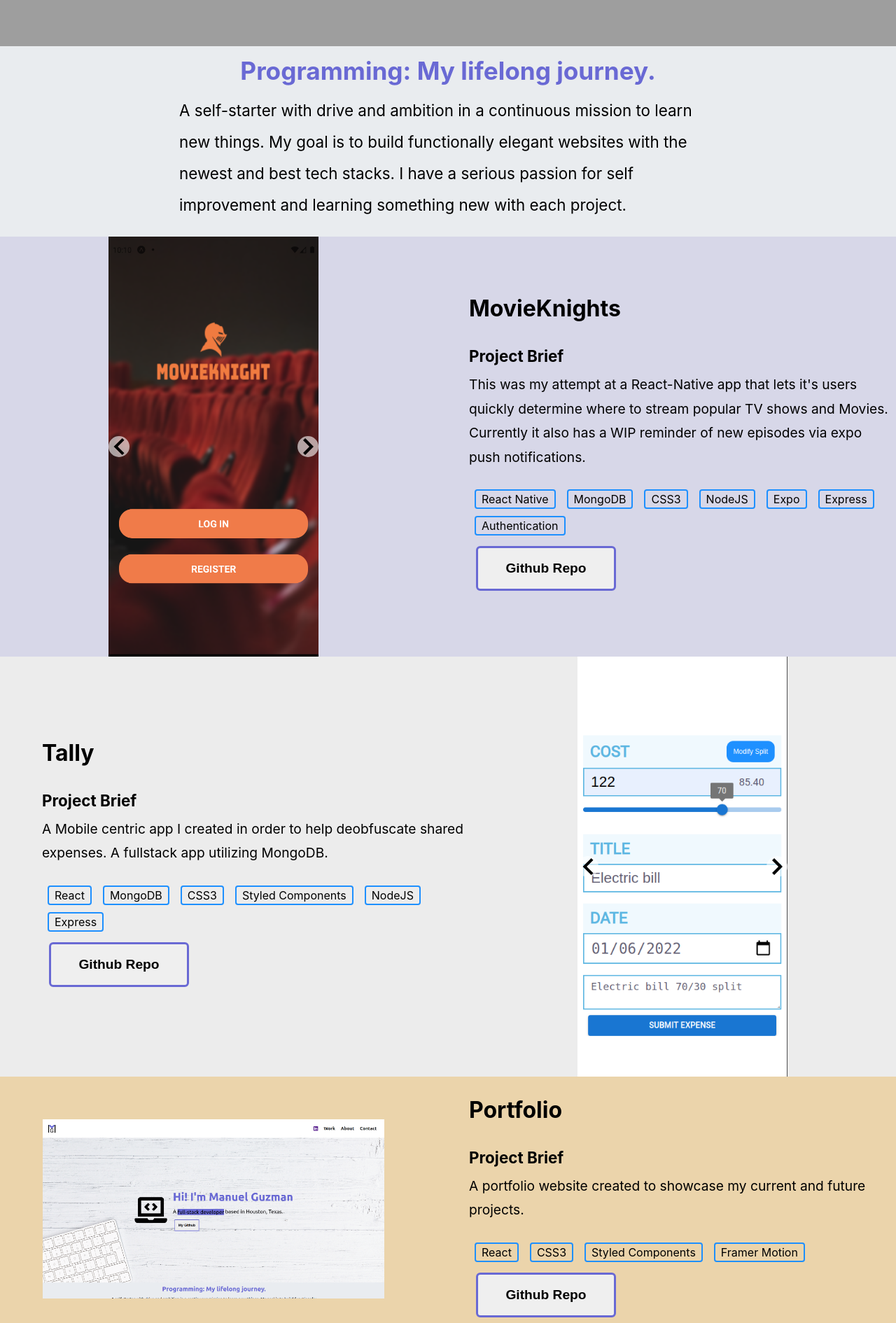
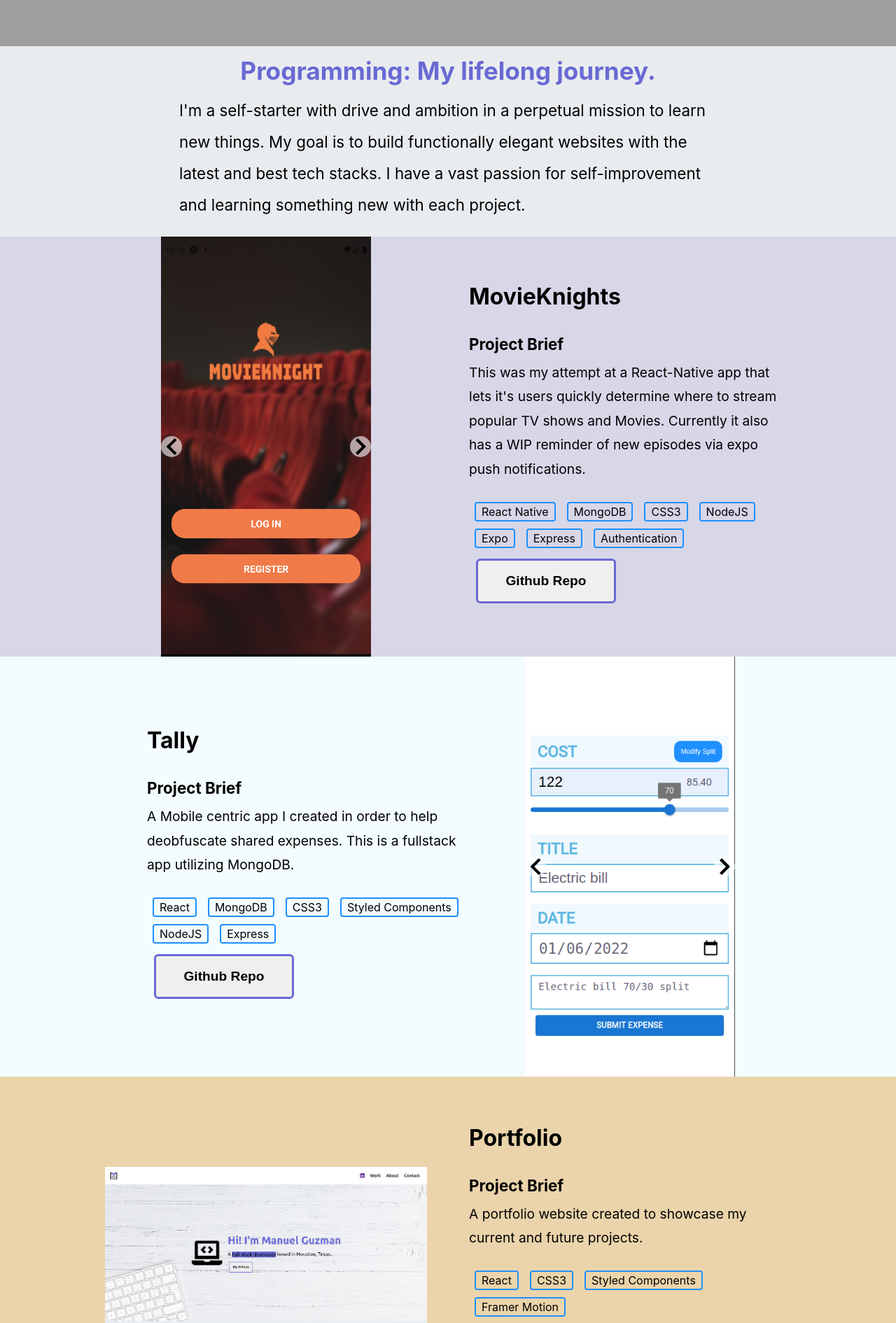
Before and after one commit to MGS1993/Portfolio, a React (Create React App) app: page / in a window 1280 px wide. Shown: the part 680-2570 px from the top of the page at 70% size. Built offline with nearby package versions, Linux system fonts and the light colour scheme; grey boxes are pictures that could not be loaded.

Commit message:
fixed but where button was unclickable in mobile view

```diff
--- a/src/components/AboutMe.js
+++ b/src/components/AboutMe.js
@@ -6,10 +6,10 @@ const AboutMe = () => {
       <Intro>
         <StyledH1>Programming: My lifelong journey.</StyledH1>
         <p>
-          A self-starter with drive and ambition in a continuous mission to
+          I'm a self-starter with drive and ambition in a perpetual mission to
           learn new things. My goal is to build functionally elegant websites
-          with the newest and best tech stacks. I have a serious passion for
-          self improvement and learning something new with each project.
+          with the latest and best tech stacks. I have a vast passion for
+          self-improvement and learning something new with each project.
         </p>
       </Intro>
     </AboutMeContainer>
--- a/src/components/Projects.js
+++ b/src/components/Projects.js
@@ -4,6 +4,7 @@ import {
   ProjectListing,
   ProjectScreens,
   StackContainer,
+  ImageContainer,
 } from "./styles/Projects.styled";
 import Slider from "./Slider";
 
@@ -38,7 +39,6 @@ const Projects = () => {
             <TechText text="Authentication" />
           </StackContainer>
           <ButtonLink
-            id="button-link"
             href="https://github.com/MGS1993/MovieKnight-React-Native"
             width="200px"
             title="Github Repo"
@@ -49,13 +49,13 @@ const Projects = () => {
         </ProjectScreens>
       </ProjectListing>
 
-      <ProjectListing>
+      <ProjectListing bgColor="#f3fdff">
         <ProjectBriefing>
           <h1>Tally</h1>
           <h3>Project Brief</h3>
           <p>
             A Mobile centric app I created in order to help deobfuscate shared
-            expenses. A fullstack app utilizing MongoDB.
+            expenses. This is a fullstack app utilizing MongoDB.
           </p>
           <StackContainer>
             <TechText text="React" />
@@ -66,7 +66,6 @@ const Projects = () => {
             <TechText text="Express" />
           </StackContainer>
           <ButtonLink
-            id="button-link"
             href="https://github.com/MGS1993/Tally"
             width="200px"
             title="Github Repo"
@@ -92,19 +91,18 @@ const Projects = () => {
             <TechText text="Framer Motion" />
           </StackContainer>
           <ButtonLink
-            id="button-link"
             href="https://github.com/MGS1993/Portfolio"
             width="200px"
             title="Github Repo"
           />
         </ProjectBriefing>
         <ProjectScreens>
-          <div>
+          <ImageContainer>
             <img
               src={PortfolioImages[0]}
               alt="Homepage screenshot of my portfolio site"
             />
-          </div>
+          </ImageContainer>
         </ProjectScreens>
       </ProjectListing>
     </ProjectContainer>
--- a/src/components/styles/Projects.styled.js
+++ b/src/components/styles/Projects.styled.js
@@ -4,6 +4,8 @@ export const ProjectContainer = styled.section`
   background-color: #ececec;
   display: flex;
   flex-direction: column;
+  margin: 0 auto;
+  max-width: 1920px;
 
   //changed to min-width for desktop application only
   @media (min-width: ${({ theme }) => theme.mobile}) {
@@ -14,11 +16,13 @@ export const ProjectContainer = styled.section`
 `;
 
 export const ProjectListing = styled.div`
+  display: flex;
   background-color: ${({ bgColor }) => bgColor};
-  display: flex;
+  padding: 0px 150px;
 
   @media (max-width: ${({ theme }) => theme.mobile}) {
     flex-direction: column;
+    padding: 0px;
 
     & > div #button-link {
       display: flex;
@@ -67,17 +71,29 @@ export const ProjectScreens = styled.div`
   justify-content: center;
   flex: 1;
 
-  /* targets non mobile images that use div>img instead of slider */
-  & > div > img {
-    padding: 10%;
-    width: 100%;
+  & > div {
+    display: flex;
+    flex-direction: column;
+    justify-content: center;
   }
 
   @media (max-width: ${({ theme }) => theme.mobile}) {
     margin: 30px;
     padding-left: 0px;
+    max-height: ${({ maxHeight }) => maxHeight};
+  }
+`;
 
-    & > div > img {
+export const ImageContainer = styled.div`
+  min-height: 500px;
+
+  & > img {
+    width: 100%;
+  }
+
+  @media (max-width: ${({ theme }) => theme.mobile}) {
+    min-height: 170px;
+    & > img {
       padding: 0;
     }
   }
```
